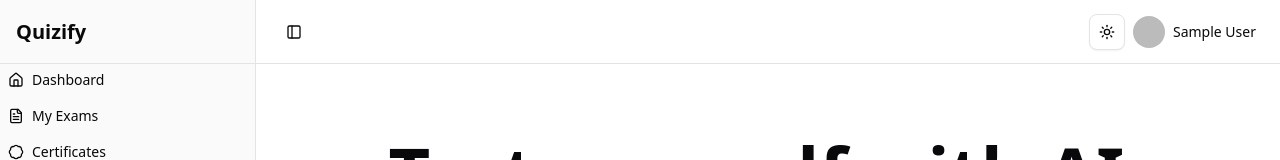
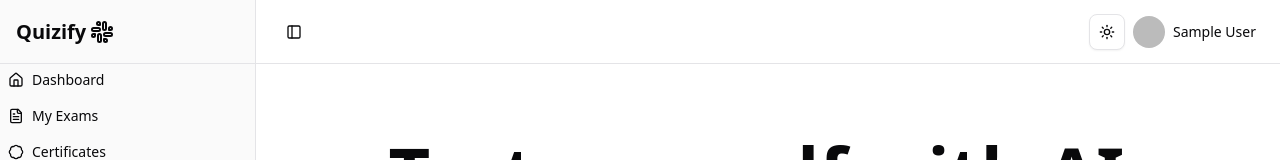
Before and after one commit to Namann-14/quizify, a Next.js app: page /dashboard/ai-test in a window 1280 px wide. Shown: the top 160 px of the page. Built offline with nearby package versions, Linux system fonts and the light colour scheme; no server answers; sample sign-in values are in the browser's storage.

Commit message:
small fix

```diff
--- a/src/app/dashboard/ai-test/page.jsx
+++ b/src/app/dashboard/ai-test/page.jsx
@@ -45,17 +45,29 @@ const AiPracticeQuiz = () => {
     });
   };
 
-  // Handle checkbox changes
+  // Handle checkbox changes - FIXED VERSION
   const handleCheckboxChange = (e) => {
     const { id, checked } = e.target;
-    const questionType = id.replace(/-/g, "");
+
+    // Map checkbox IDs to state property names
+    const idToProperty = {
+      'multiple-choice': 'multipleChoice',
+      'true-false': 'trueFalse',
+      'short-answer': 'shortAnswer',
+      'fill-blanks': 'fillBlanks'
+    };
+
+    const propertyName = idToProperty[id];
+
+    if (propertyName) {
       setQuizForm({
         ...quizForm,
         questionTypes: {
           ...quizForm.questionTypes,
-        [questionType]: checked,
+          [propertyName]: checked,
         },
       });
+    }
   };
 
   // Handle form submission - now with direct navigation
--- a/src/app/dashboard/layout.jsx
+++ b/src/app/dashboard/layout.jsx
@@ -3,7 +3,7 @@ import { DashboardSidebar } from "@/components/dashboard-sidebar";
 
 export const metadata = {
   title: "Dashboard | Quizify",
-  description: "Quizify is a platform for creating and taking quizzes.",
+  description: "Quizify is a platform for creating and taking exams and short quizzes.",
 };
 
 
--- a/src/components/dashboard-sidebar.jsx
+++ b/src/components/dashboard-sidebar.jsx
@@ -10,6 +10,7 @@ import {
   FileText,
   Home,
   LogOut,
+  Slack,
   User,
   Users,
 } from "lucide-react";
@@ -58,8 +59,8 @@ export function DashboardSidebar({ children }) {
         <Sidebar>
           <SidebarHeader className="border-b h-16 flex items-start justify-center">
             <div className="flex items-center gap-2 px-2 font-bold text-xl">
-              <Link href="/" className="w-full">
-                Quizify
+              <Link href="/" className="w-full flex items-center gap-1">
+                Quizify <Slack />
               </Link>
             </div>
           </SidebarHeader>
```
Lines whose indentation alone changed are shown as unchanged.
